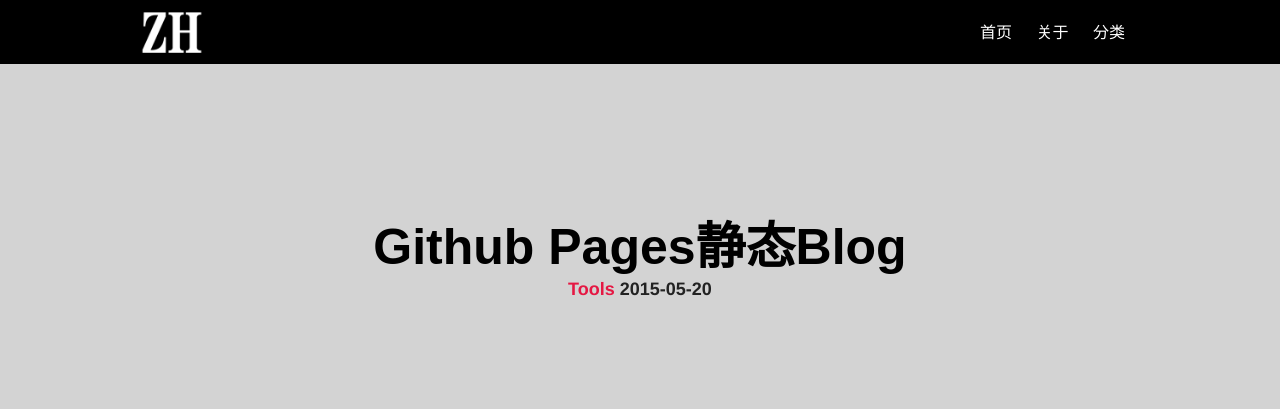
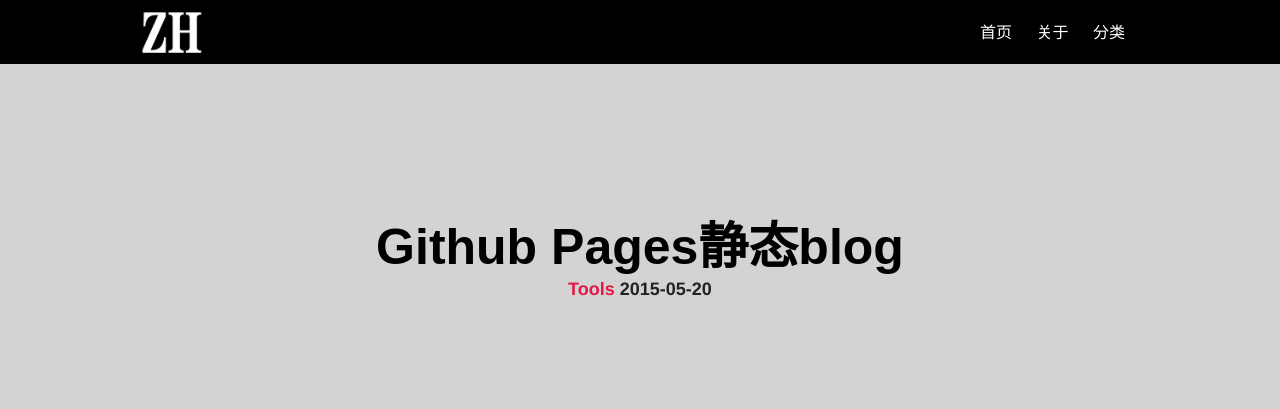
Before and after one commit to zhhgit/blog, a Jekyll site: the page built from _posts/2015-05-20-blog construct.md, in a window 1280 px wide. Shown: the top 409 px of the page. Built offline with Jekyll 4.4.1, drawn with Linux system fonts in a browser that asks for light colours; comment, search, counter and statistics services are not loaded.

Commit message:
revise repository name

```diff
--- a/_config.yml
+++ b/_config.yml
@@ -6,7 +6,7 @@
 # or use the hint from http://jekyllrb.com/docs/github-pages/ to keep this the same
 # whether working locally or remotely. Start Jekyll with: jekyll serve --baseurl ''
 baseurl:          http://zhhgit.github.io
-url:              /Blog
+url:              /blog
 
 #port:        4000
 #baseurl:     /
--- a/_posts/2015-05-20-blog construct.md
+++ b/_posts/2015-05-20-blog construct.md
@@ -1,7 +1,7 @@
 ---
 layout: post
-title: "Github Pages静态Blog"
-description: Github Pages静态Blog
+title: "Github Pages静态blog"
+description: Github Pages静态blog
 modified: 2015-05-20
 category: Tools
 tags: [Tools]
```
Also changed, not shown: _posts/2015-05-20-projects.md (+1 -1 lines), _posts/2017-04-11-install xampp on aliyun.md (+1 -1 lines), about.md (+1 -1 lines).
